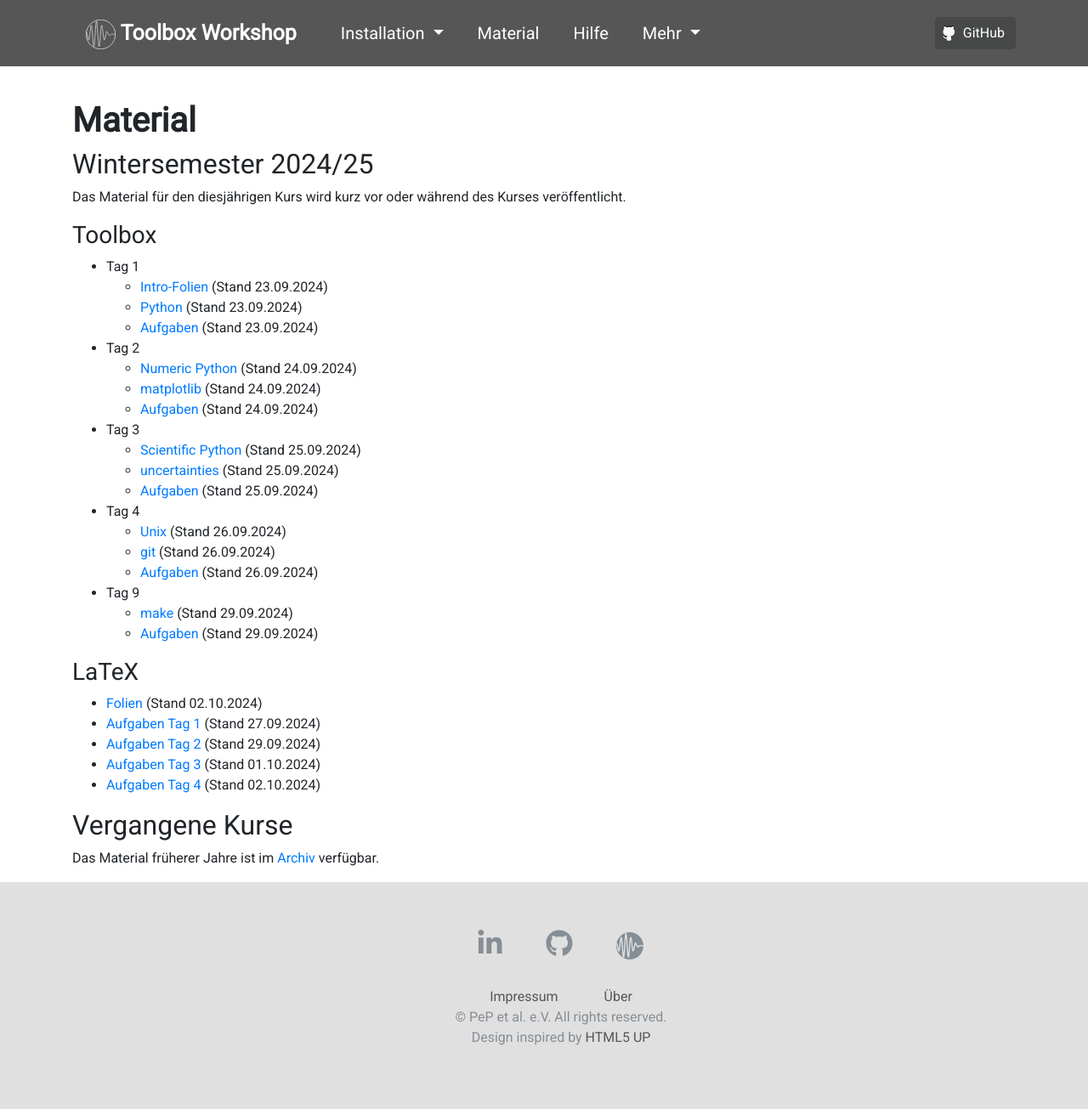
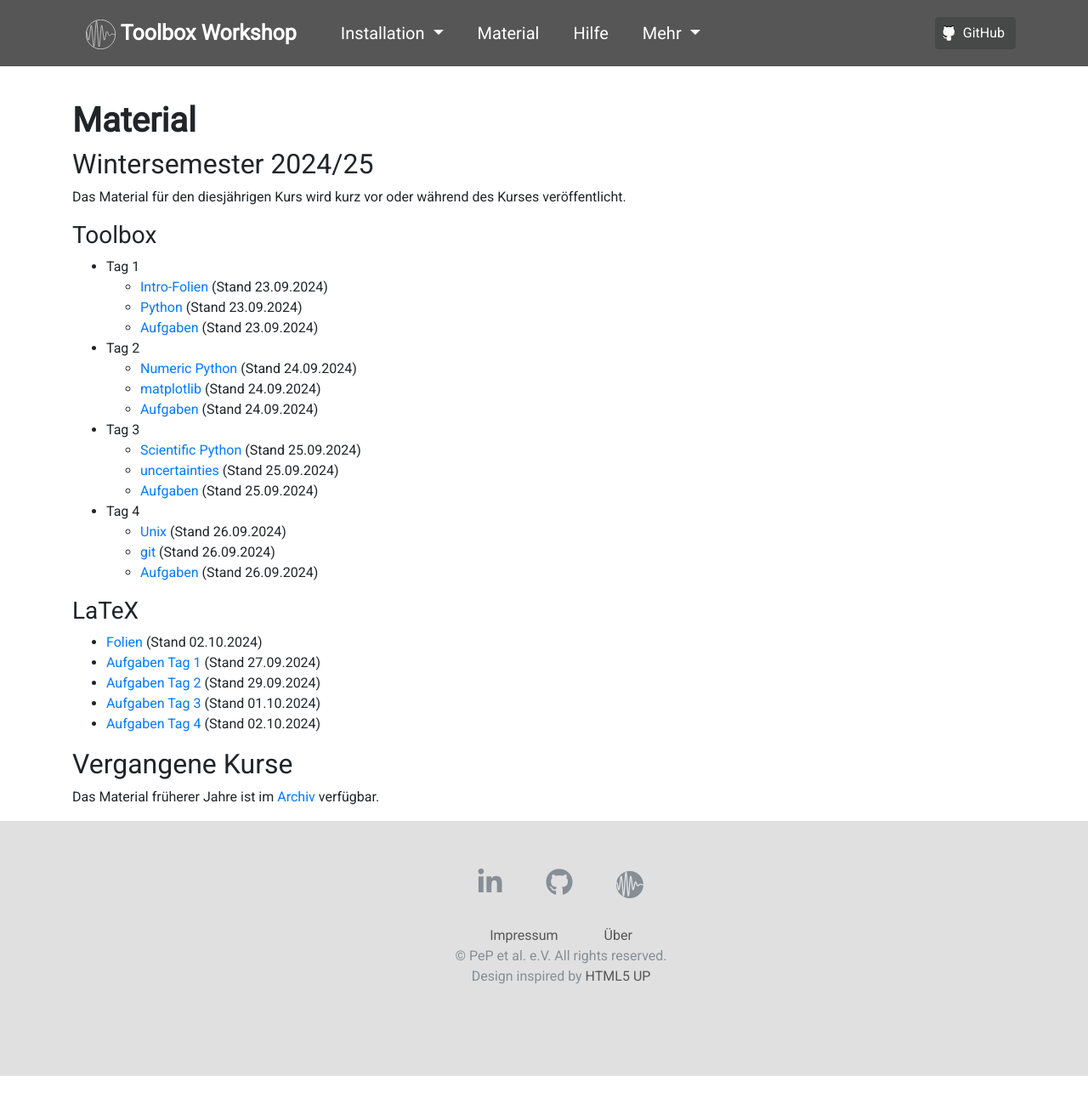
Before and after one commit to pep-dortmund/homepage-toolbox, a Jekyll site: the page built from notes.md, in a window 1280 px wide and 1338 px high. Shown: the top 1305 px of the window at 85% size. Built offline with Jekyll 4.4.1, drawn with Linux system fonts in a browser that asks for light colours; nearby versions of some CDN libraries.

Commit message:
Aktualisieren von notes.md

```diff
--- a/notes.md
+++ b/notes.md
@@ -29,9 +29,9 @@ Kurses veröffentlicht.
     - [git](/files/archive/current/git.pdf){:target="_blank"} (Stand 26.09.2024)
     - [Aufgaben](/files/archive/current/exercises-toolbox-4.zip) (Stand 26.09.2024)
 
-- Tag 9
+<!-- - Tag 9
     - [make](/files/archive/current/make.pdf){:target="_blank"} (Stand 29.09.2024)
-    - [Aufgaben](/files/archive/current/exercises-toolbox-5.zip) (Stand 29.09.2024)
+    - [Aufgaben](/files/archive/current/exercises-toolbox-5.zip) (Stand 29.09.2024) -->
 
 ### LaTeX
 - [Folien](/files/archive/current/latex.pdf){:target="_blank"} (Stand 02.10.2024)
```
